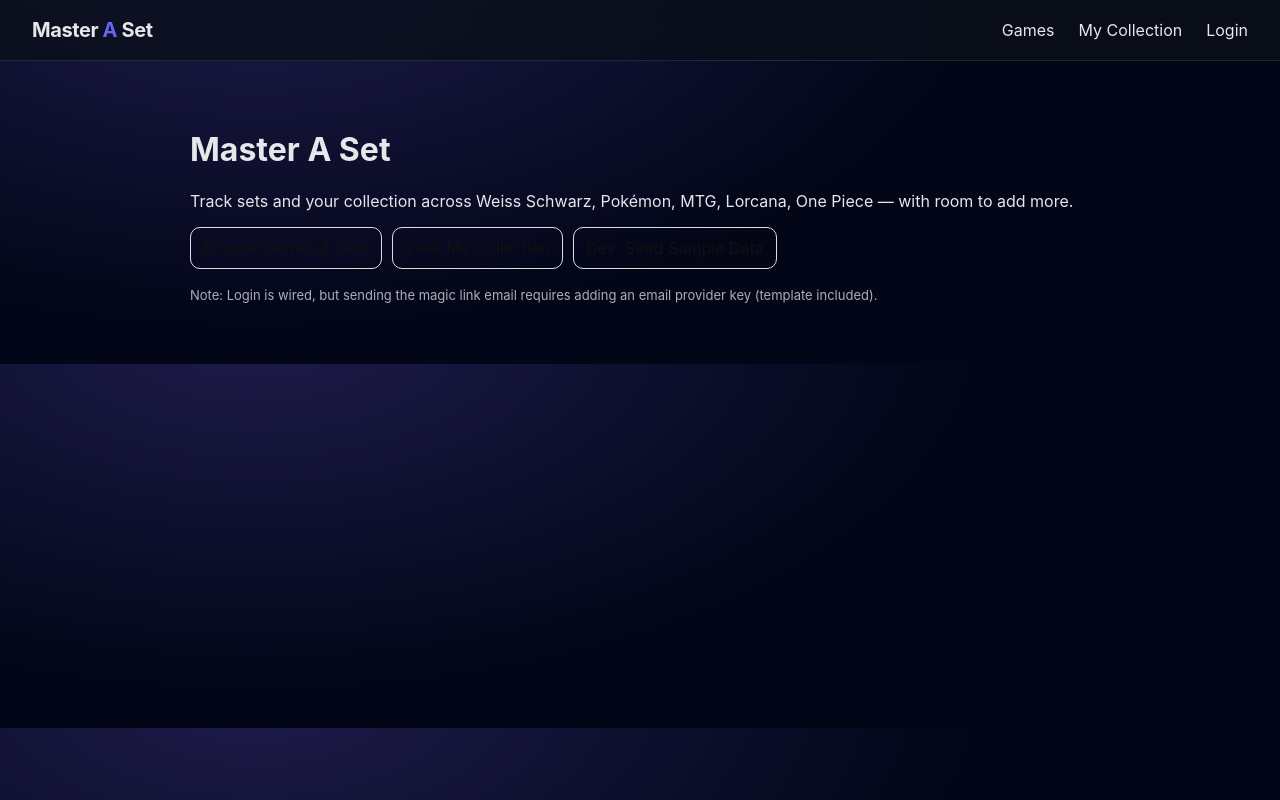
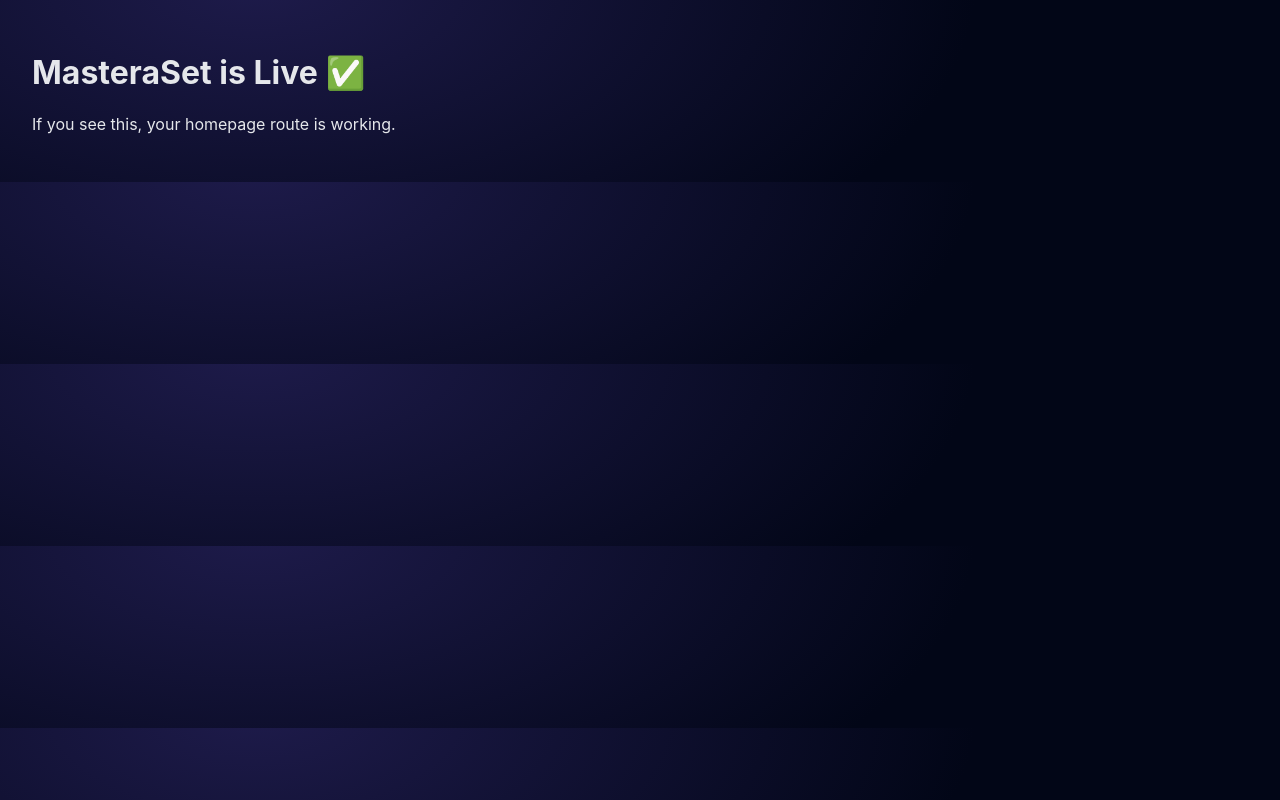
Before and after one commit to Dreckt/Masteraset, a Next.js app: page / in a window 1280 px wide. Built offline with nearby package versions, Linux system fonts and the light colour scheme.

Commit message:
Create page.tsx

```diff
--- /dev/null
+++ b/app/page.tsx
@@ -0,0 +1,8 @@
+export default function Home() {
+  return (
+    <main style={{ padding: 32 }}>
+      <h1>MasteraSet is Live ✅</h1>
+      <p>If you see this, your homepage route is working.</p>
+    </main>
+  );
+}
```
